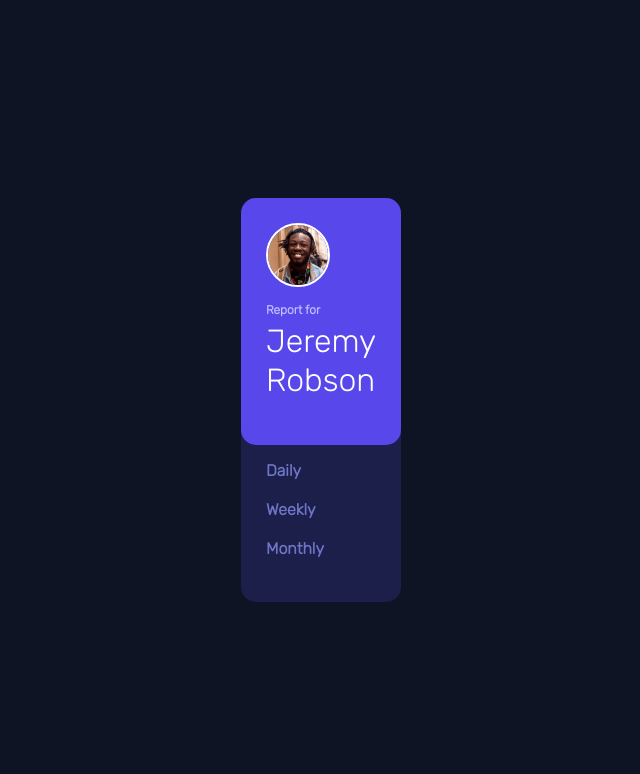
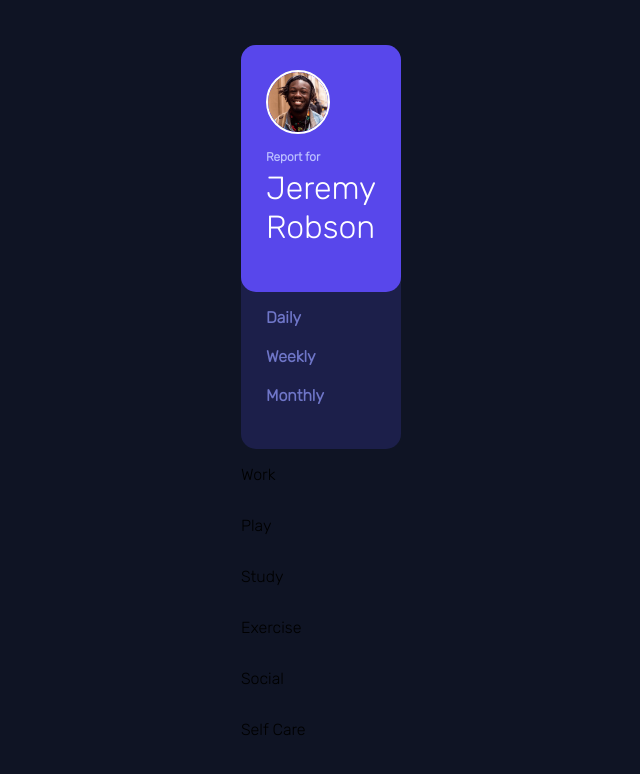
Before and after one commit to blevinspercussion/time-tracking-dashboard, a React (Create React App) app: page / in a window 1280 px wide. Shown: the top 774 px of the page, without its empty margins (319-959 px from the left). Built offline with nearby package versions, Linux system fonts and the light colour scheme.

Commit message:
Map works correctly...need to work on grid layout

```diff
--- a/src/App.js
+++ b/src/App.js
@@ -12,7 +12,8 @@ function App() {
     <div className="App">
       <div id='main-content'>
         <UserCard />
-        {info.map((item) => {
+        {console.log(info)}
+        {info.map((item) => (
           <DetailCard
             key={item.title}
             item={item}
@@ -20,7 +21,7 @@ function App() {
             current={item.timeframes.daily.current}
             previous={item.timeframes.daily.previous}
             />
-        })}
+        ))}
       </div>
     </div>
   );
--- a/src/components/DetailCard.jsx
+++ b/src/components/DetailCard.jsx
@@ -1,9 +1,9 @@
 import './components.css';
 
-function DetailCard () {
+function DetailCard ({item, title, current, previous}) {
     return (
         <div>
-
+            <p>{title}</p>
         </div>
     )
 }
--- a/src/components/components.css
+++ b/src/components/components.css
@@ -19,8 +19,8 @@
 
 #main-content {
     display: grid;
-    grid-template-columns: 4;
-    grid-template-rows: 2;
+    grid-template-columns: 4 1fr;
+    grid-template-rows: 2 1fr;
 }
 
 #user-card {
```
